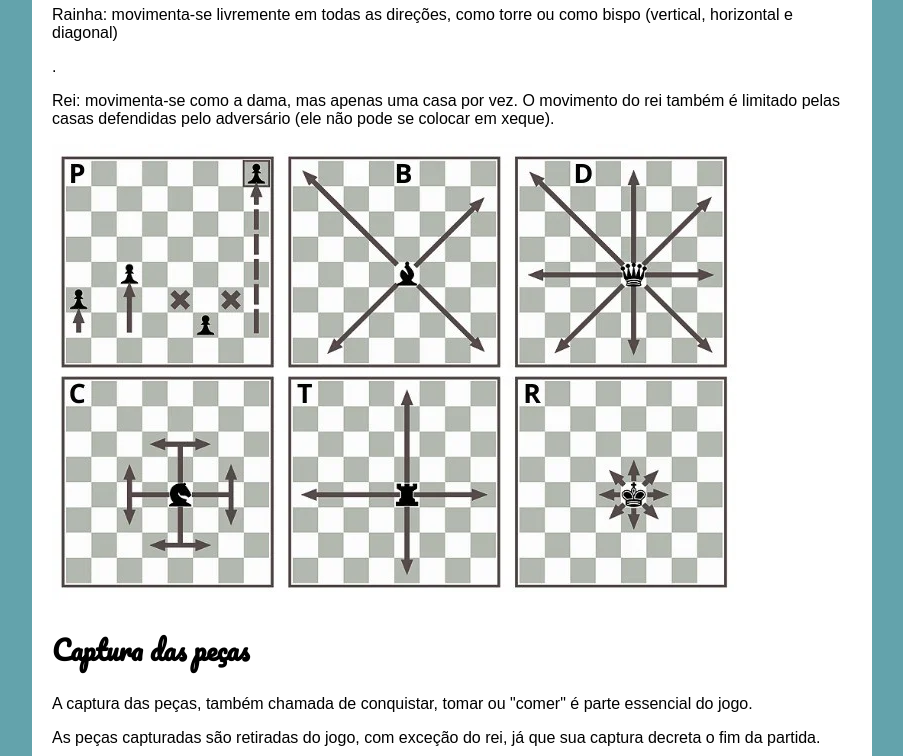
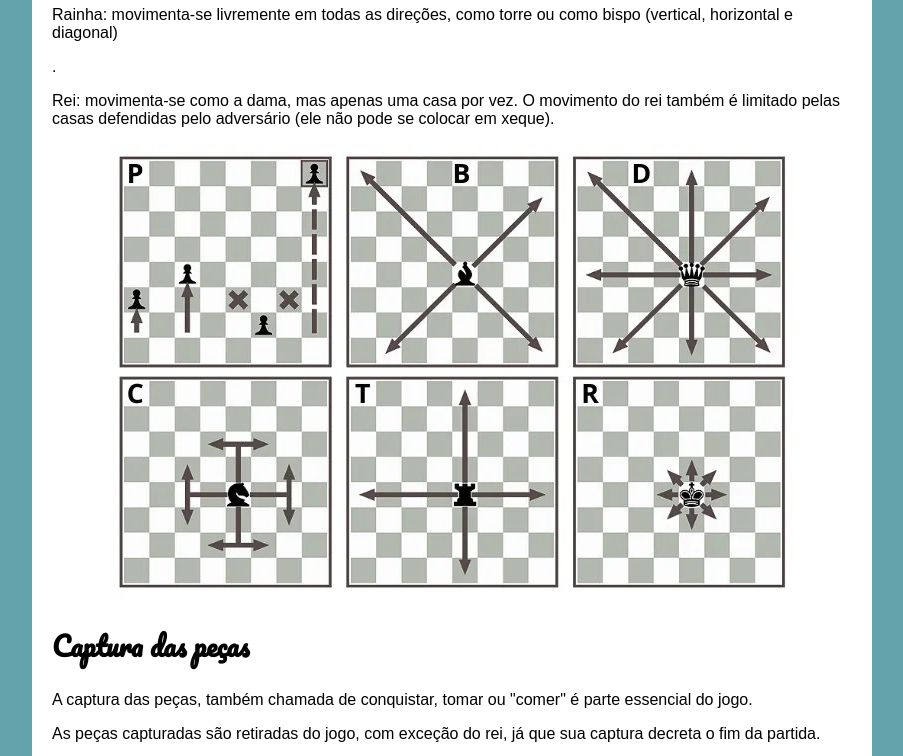
Before and after one commit to Iralberg/xadrez, a plain HTML site: page index.html in a window 1280 px wide. Shown: the part 1847-2603 px from the top of the page, without its empty margins (188-1091 px from the left). Drawn offline with Linux system fonts and the light colour scheme.

Commit message:
Update style.css

```diff
--- a/style.css
+++ b/style.css
@@ -65,7 +65,8 @@ color: #63a3ac;
 }
 main img{
 max-width: 100%;
-font-size: 20pt;
+margin: auto;
+display: block;
 
 }
 #pequena{
```
